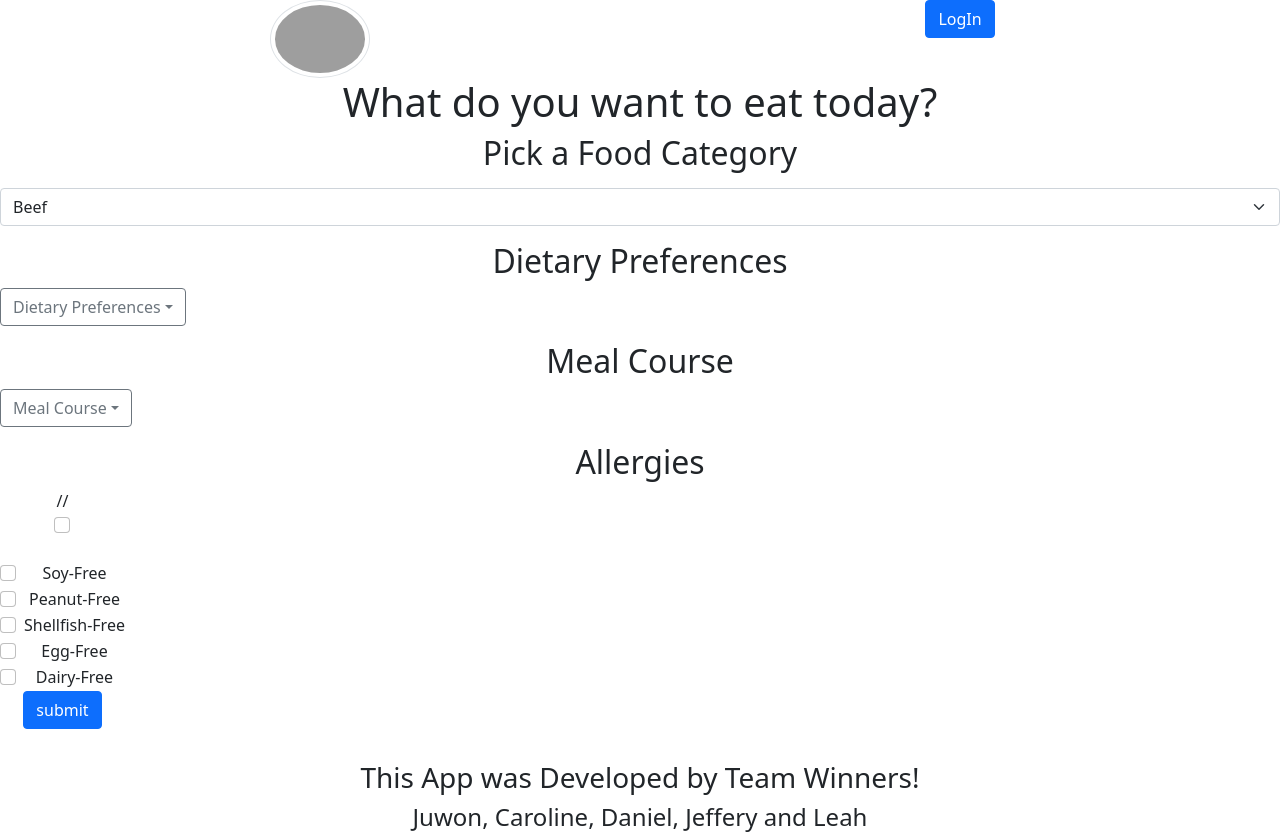
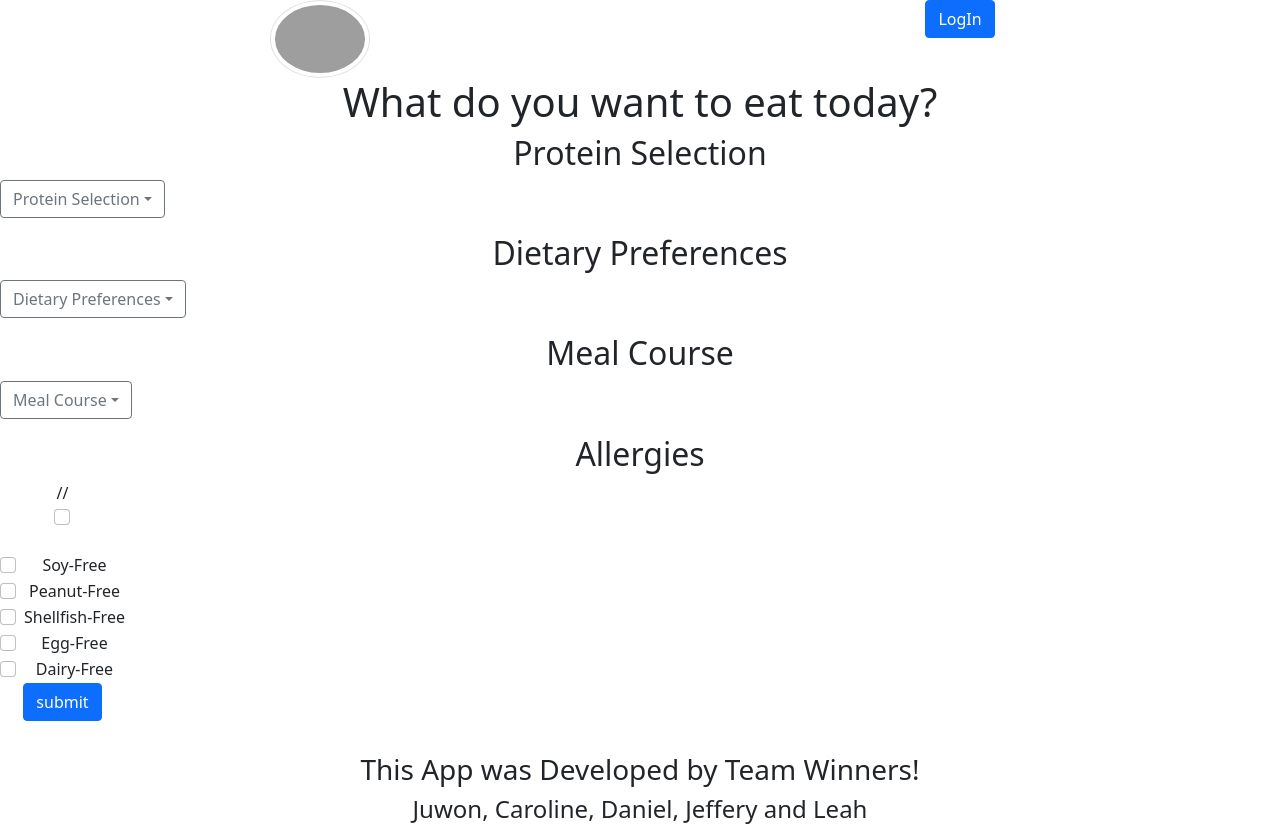
Before and after one commit to JMYoung93/Recipe-Roulette, a React (Create React App) app in the folder client/: page / in a window 1280 px wide. Built offline with nearby package versions, Linux system fonts and the light colour scheme; grey boxes are pictures that could not be loaded.

Commit message:
made front end logic for drop down protein choice

```diff
--- a/client/src/Pages/Options.js/index.js
+++ b/client/src/Pages/Options.js/index.js
@@ -1,63 +1,58 @@
 import { render } from "@testing-library/react";
-import React, {useState} from "react";
-import { InputGroup, DropdownButton, Dropdown, FormControl, Form, FormGroup, Button} from "react-bootstrap"
+import React, { useState } from "react";
+import {
+  InputGroup,
+  DropdownButton,
+  Dropdown,
+  FormControl,
+  Form,
+  FormGroup,
+  Button,
+} from "react-bootstrap";
 function Options() {
-const [choice, setChoice]= useState([])
-let choicesArr= [];
+  const [choice, setChoice] = useState([]);
+  let choicesArr = [];
 
-const click = ()=>{
-    setChoice(choicesArr)
-}
+  const click = () => {
+    setChoice(choicesArr);
+  };
   console.log(choice);
 
-
-
-    return(
-
+  return (
     <Form>
       <h1>What do you want to eat today?</h1>
 
-
-                <Form.Group>
-                <h2>Pick a Food Category</h2>
-                <>
       <Form.Group className="mb-3">
+        <h2>Protein Selection</h2>
+        <InputGroup className="mb-3">
+          <DropdownButton
+            variant="outline-secondary"
+            title="Protein Selection"
+            id="input-group-dropdown-1"
+            onClick={(e) => {
+              choicesArr.push(e.currentTarget.value);}}
+          >
+            <Dropdown.Item href="#" value="chicken">Chicken</Dropdown.Item>
+            <Dropdown.Item href="#" value="beef">Beef</Dropdown.Item>
+            <Dropdown.Item href="#" value="fish">Fish</Dropdown.Item>
+            <Dropdown.Item href="#" value="veggies">Veggies</Dropdown.Item>
+          </DropdownButton>
+        </InputGroup>
       </Form.Group>
       <Form.Group className="mb-3">
-
-    <Form.Select>
-      <option>Beef</option>
-      <option>Chicken</option>
-      <option>Fish</option>
-      <option>Pork</option>
-      <option>Veggies</option>
-    </Form.Select>
-  </Form.Group>
-  <Form.Group className="mb-3">
-   </Form.Group>
-</>
-
-
-            </Form.Group>
-            <Form.Group>
         <h2>Dietary Preferences</h2>
         <InputGroup className="mb-3">
           <DropdownButton
             variant="outline-secondary"
             title="Dietary Preferences"
-                    id="input-group-dropdown-1">
-
+            id="input-group-dropdown-1"
+          >
             <Dropdown.Item href="#">Vegetarian</Dropdown.Item>
             <Dropdown.Item href="#">Vegan</Dropdown.Item>
             <Dropdown.Item href="#">Pescatarian</Dropdown.Item>
             <Dropdown.Item href="#">Not Picky</Dropdown.Item>
           </DropdownButton>
-
-
-
         </InputGroup>
-
-
       </Form.Group>
 
       <Form.Group>
@@ -66,29 +61,25 @@ console.log(choice);
           <DropdownButton
             variant="outline-secondary"
             title="Meal Course"
-                    id="input-group-dropdown-1">
-
+            id="input-group-dropdown-1"
+          >
             <Dropdown.Item href="#">Breakfast</Dropdown.Item>
             <Dropdown.Item href="#">Lunch</Dropdown.Item>
             <Dropdown.Item href="#">Dinner</Dropdown.Item>
             <Dropdown.Item href="#">Snack</Dropdown.Item>
             <Dropdown.Item href="#">Not Picky</Dropdown.Item>
           </DropdownButton>
-
-
-
         </InputGroup>
-
-
       </Form.Group>
 
       <Form.Group>
         <h2>Allergies</h2>
         <InputGroup className="mb-3">
           <Form>
-     {['checkbox'].map((type) => (
+            {["checkbox"].map((type) => (
               <div className="mb-3">
-      // <Form.Check
+                //{" "}
+                <Form.Check
                 // type="checkbox"
                 // id="selected"
                 // checked={this.state.selected}
@@ -99,18 +90,17 @@ console.log(choice);
                   type={type}
                   id={`default-${type}`}
                   label={`Soy-Free`}
-        value='soy'
-        onChange={e => {
-            choicesArr.push(e.currentTarget.value)
-
+                  value="soy"
+                  onChange={(e) => {
+                    choicesArr.push(e.currentTarget.value);
                   }}
                 />
                 <Form.Check
                   type={type}
                   id={`default-${type}`}
                   label={`Peanut-Free`}
-        value='nutfree'
-        onChange={e => choicesArr.push(e.currentTarget.value)}
+                  value="nutfree"
+                  onChange={(e) => choicesArr.push(e.currentTarget.value)}
                 />
                 <Form.Check
                   type={type}
@@ -122,34 +112,21 @@ console.log(choice);
                   id={`default-${type}`}
                   label={`Egg-Free`}
                 />
-
                 <Form.Check
                   type={type}
                   label={`Dairy-Free`}
                   id={`disabled-default-${type}`}
                 />
-      <Button variant="primary" onClick={()=> click()}>submit</Button>
+                <Button variant="primary" onClick={() => click()}>
+                  submit
+                </Button>
               </div>
             ))}
-
-
           </Form>
-
-
-
         </InputGroup>
-
-
       </Form.Group>
-
-
-
     </Form>
-
-
-
-
-    )
+  );
 }
 
-export default Options
+export default Options;
```
Lines whose indentation alone changed are shown as unchanged.
